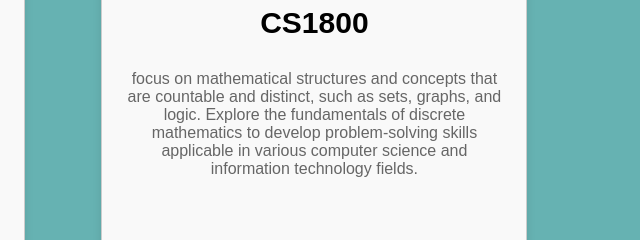
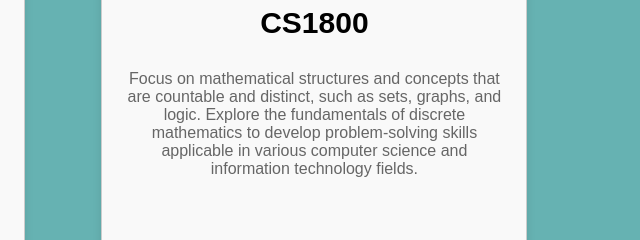
Before and after one commit to jobvengalil/jobvengalil.github.io, a plain HTML site: page index.html in a window 1280 px wide. Shown: the part 815-1055 px from the top of the page, 577-1217 px from the left. Drawn offline with Linux system fonts and the light colour scheme.

Commit message:
Update index.html

```diff
--- a/index.html
+++ b/index.html
@@ -92,7 +92,7 @@
   <div class="box">
     <img src="../img/school.jpg" height="20" width="20"/>
     <p class="boxTitle"> CS1800 </p>
-    <p class="boxSubTitle">  focus on mathematical structures and concepts that are countable and distinct,
+    <p class="boxSubTitle">  Focus on mathematical structures and concepts that are countable and distinct,
       such as sets, graphs, and logic. Explore the fundamentals of discrete mathematics to develop
       problem-solving skills applicable in various computer science and information technology fields.</p>
   </div>
```
